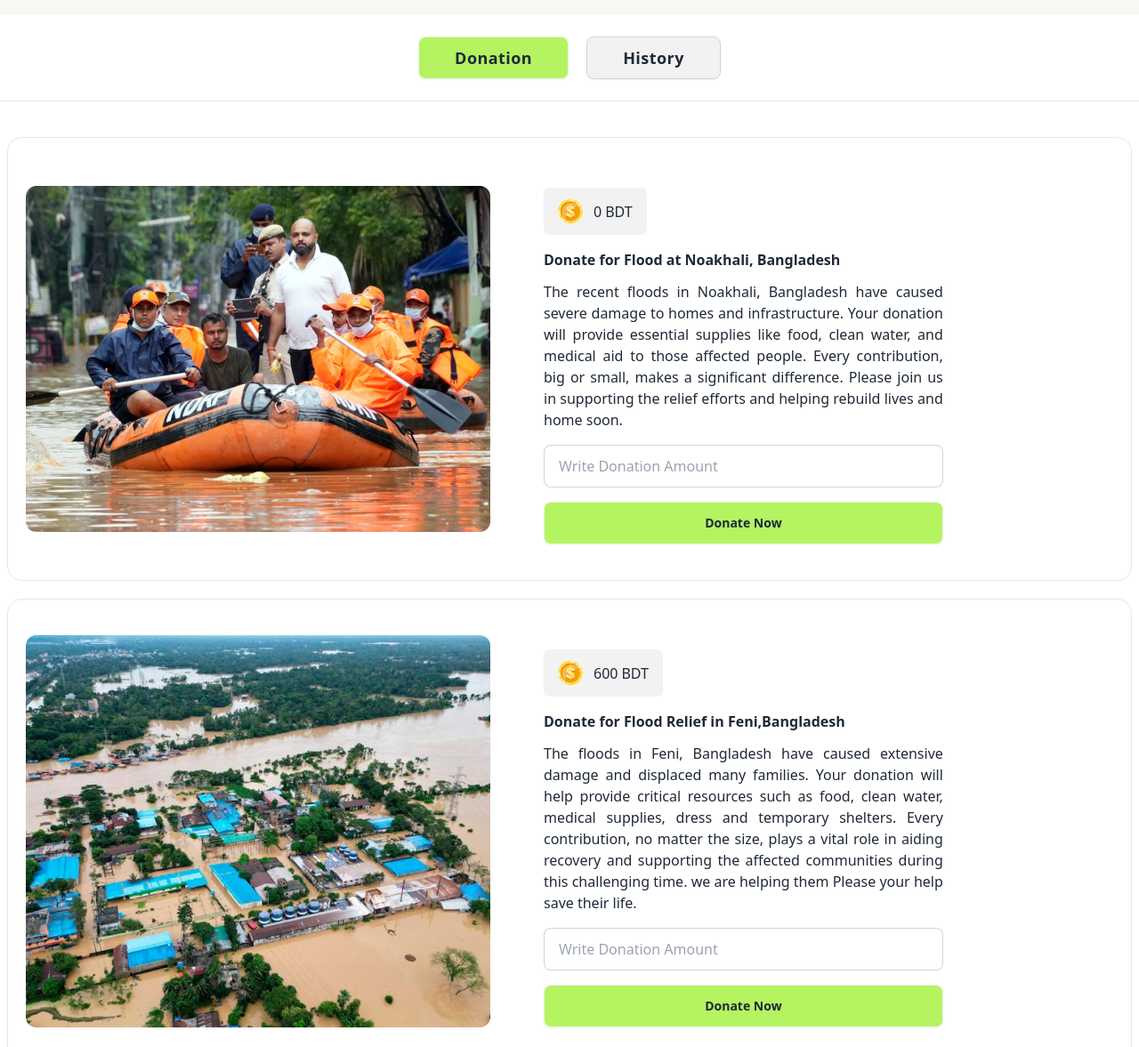
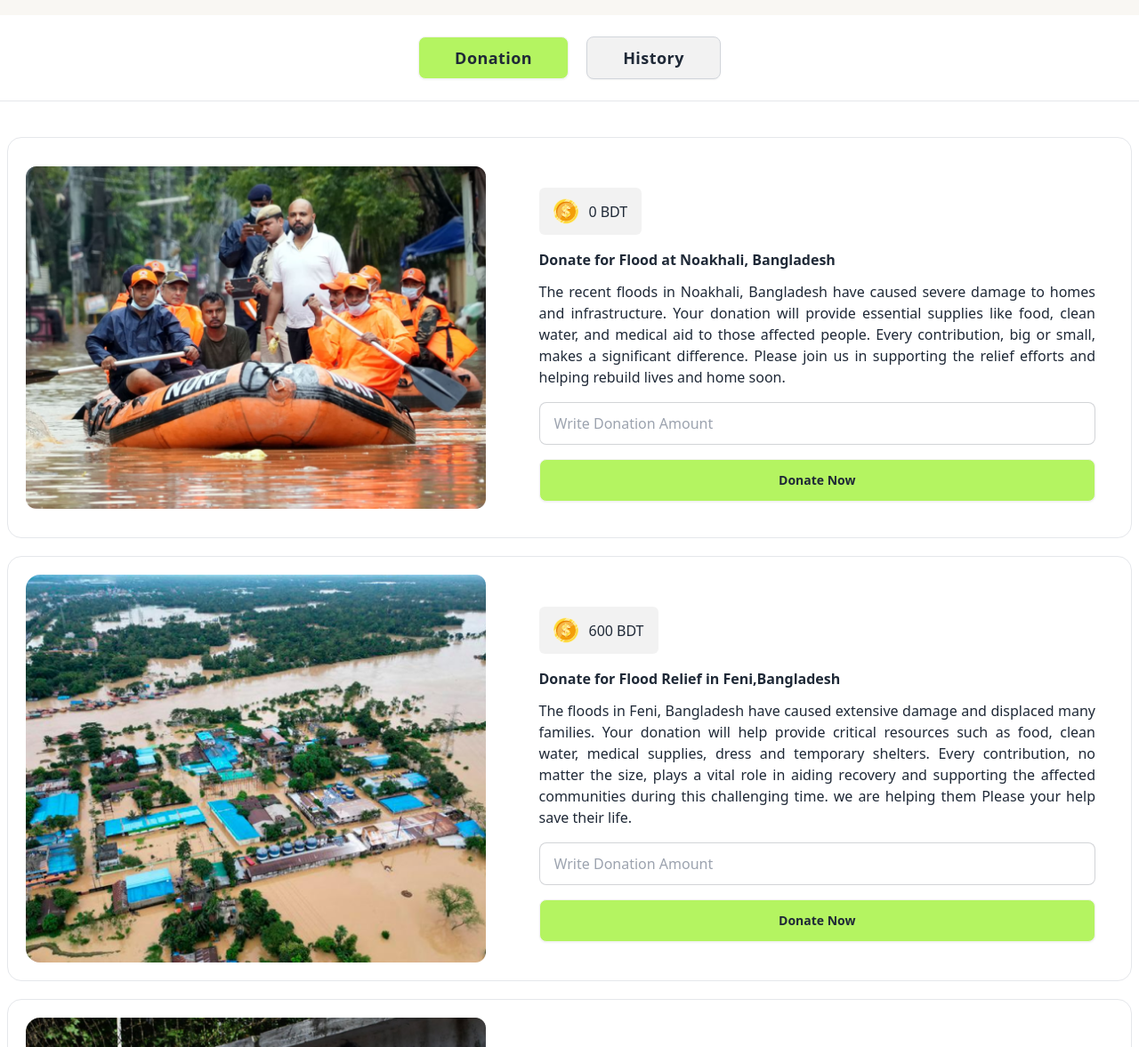
Before and after one commit to JuwelRana34/A5DonationBD, a plain HTML site: page index.html in a window 1280 px wide. Shown: the part 71-1248 px from the top of the page at 89% size. Drawn offline with nearby package versions, Linux system fonts and the light colour scheme.

Commit message:
done all

```diff
--- a/index.html
+++ b/index.html
@@ -75,7 +75,7 @@
           <figure>
             <img class="w-full" src="./assets/noakhali.png" alt="noakhali" />
           </figure>
-          <div class="p-5 md:w-[40%]">
+          <div class="p-5 md:w-[90%] lg:w-[55%]">
             <button
               class="bg-[#1111110D] md:px-4 my-4 flex items-center md:space-x-2 p-3 rounded-md"
             >
@@ -114,7 +114,7 @@
           <figure>
             <img class="w-full" src="./assets/feni.png" alt="feni" />
           </figure>
-          <div class="p-5 md:w-[40%]">
+          <div class="p-5 md:w-[90%] lg:w-[55%]">
             <button
               class="bg-[#1111110D] px-4 my-4 flex items-center space-x-2 p-3 rounded-md"
             >
@@ -157,7 +157,7 @@
               alt="noakhali"
             />
           </figure>
-          <div class="p-5 md:w-[40%]">
+          <div class="p-5 md:w-[90%] lg:w-[55%]">
             <button
               class="bg-[#1111110D] px-4 my-4 flex items-center space-x-2 p-3 rounded-md"
             >
```
